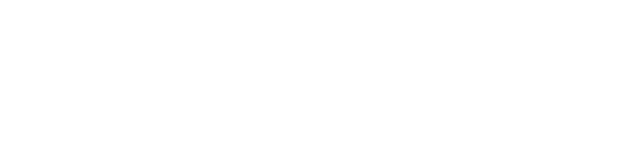
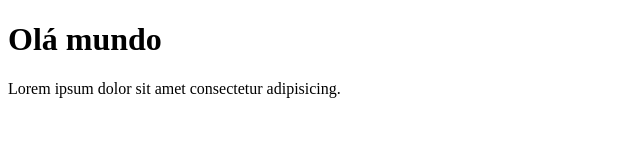
Before and after one commit to andreasseituno/aul4-branches, a plain HTML site: page index.html in a window 1280 px wide. Shown: the whole page, without its empty margins (0-640 px from the left). Drawn offline with Linux system fonts and the light colour scheme.

Commit message:
primeiro commit no conteudo

```diff
--- a/index.html
+++ b/index.html
@@ -8,7 +8,8 @@
 </head>
 <body>
 
-
+<h1>Olá mundo</h1>
+<p>Lorem ipsum dolor sit amet consectetur adipisicing.</p>
 
 
 
```
